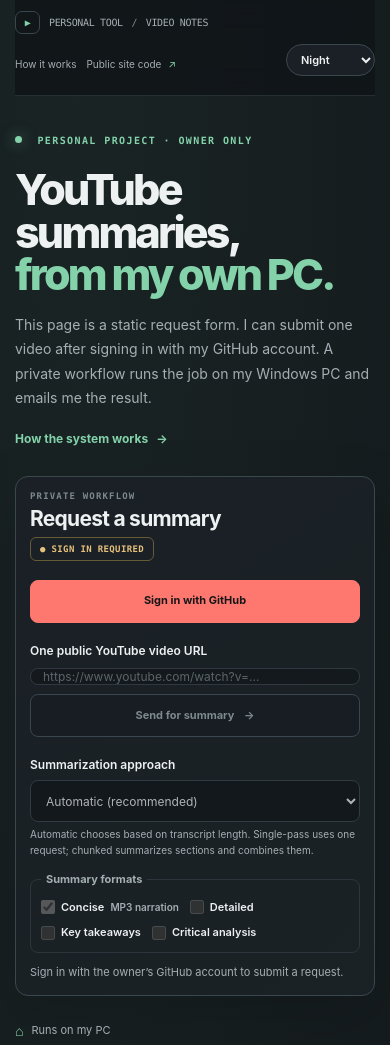
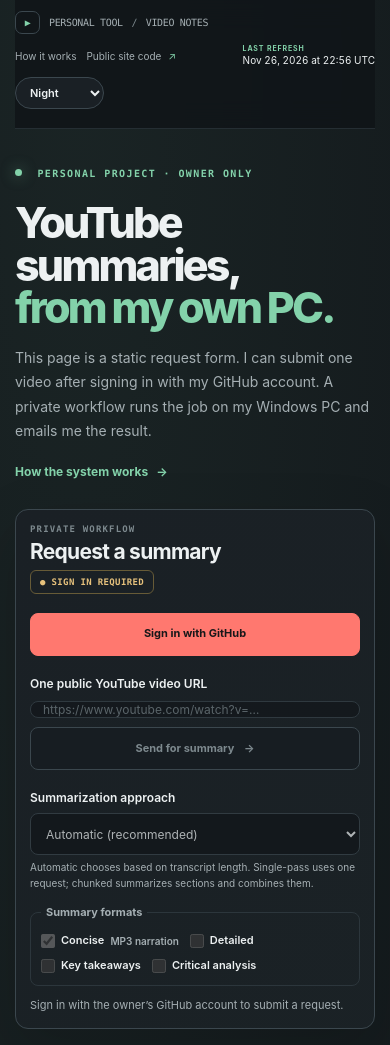
Before and after one commit to leweex95/youtubesum-pages, a plain HTML site: page index.html in a window 390 px wide. Shown: the top 1045 px of the page. Drawn offline with Linux system fonts and the light colour scheme.

Commit message:
Sync public site from youtubesum@8b12aa2

```diff
--- a/index.html
+++ b/index.html
@@ -24,6 +24,7 @@
             <a href="how-it-works.html">How it works</a>
             <a class="github-link" href="https://github.com/leweex95/youtubesum-pages" target="_blank" rel="noreferrer">Public site code <span aria-hidden="true">↗</span></a>
           </nav>
+          <span class="site-updated"><span class="site-updated-label">LAST REFRESH</span><time id="site-refreshed" datetime="2026-11-26T22:56:05Z">Nov 26, 2026 at 22:56 UTC</time></span>
           <label class="theme-picker"><span class="sr-only">Color theme</span><select id="theme-select" aria-label="Color theme"><option value="night">Night</option><option value="sage">Sage</option><option value="paper">Paper</option></select></label>
         </div>
       </header>
@@ -113,7 +114,6 @@
 
       <footer>
         <span>Personal tool · owner sign-in required · private runner</span>
-        <span class="site-updated">Site refreshed <time id="site-refreshed" datetime="2026-11-26T21:43:31Z">Nov 26, 2026 UTC</time></span>
         <a href="how-it-works.html">How it works <span aria-hidden="true">→</span></a>
       </footer>
     </main>
--- a/theme.css
+++ b/theme.css
@@ -99,7 +99,7 @@ button:focus-visible, a:focus-visible, input:focus-visible, select:focus-visible
 .brand > span:last-child { color: var(--muted); font-weight: 500; }
 .brand-mark { display: grid; width: 25px; height: 23px; place-items: center; border: 1px solid var(--line-strong); border-radius: 7px; color: var(--green); font-size: 10px; }
 .brand-divider { padding: 0 3px; color: var(--faint); }
-.topbar-tools { display: flex; align-items: center; gap: 23px; }
+.topbar-tools { display: flex; align-items: center; gap: 19px; }
 .topnav { display: flex; align-items: center; gap: 23px; }
 .topnav a { color: var(--muted); font-size: 12px; text-decoration: none; transition: color .15s; }
 .topnav a:hover, .topnav a.current { color: var(--green); }
@@ -231,7 +231,8 @@ button span { padding-left: 7px; }
 footer { display: flex; justify-content: space-between; gap: 15px; padding: 20px 0 27px; color: var(--faint); font-size: 10px; }
 footer a { font-size: 10px; text-decoration: none; }
 footer a:hover { color: var(--green); }
-.site-updated { color: var(--faint); }
+.site-updated { display: grid; gap: 1px; color: var(--text); font-size: 11px; font-variant-numeric: tabular-nums; line-height: 1.3; white-space: nowrap; }
+.site-updated-label { color: var(--green); font-size: 8px; font-weight: 750; letter-spacing: .12em; }
 
 /* Walkthrough page */
 .walkthrough-shell { width: min(100% - 56px, 1080px); }
@@ -281,9 +282,11 @@ footer a:hover { color: var(--green); }
   .shell, .walkthrough-shell { width: min(100% - 30px, 500px); }
   .topbar { min-height: 68px; height: auto; gap: 10px; flex-wrap: wrap; padding: 11px 0; }
   .brand { font-size: 11px; }
-  .topbar-tools { order: 2; width: 100%; justify-content: space-between; gap: 10px; }
+  .topbar-tools { order: 2; width: 100%; justify-content: space-between; gap: 10px; flex-wrap: wrap; }
   .topnav { order: initial; width: auto; gap: 14px; flex-wrap: wrap; }
   .topnav a { font-size: 11px; }
+  .site-updated { font-size: 10px; }
+  .site-updated-label { font-size: 7px; }
   .theme-picker select { height: 32px; }
   .hero { padding-top: 37px; }
   h1 { font-size: clamp(43px, 11vw, 58px); }
```
